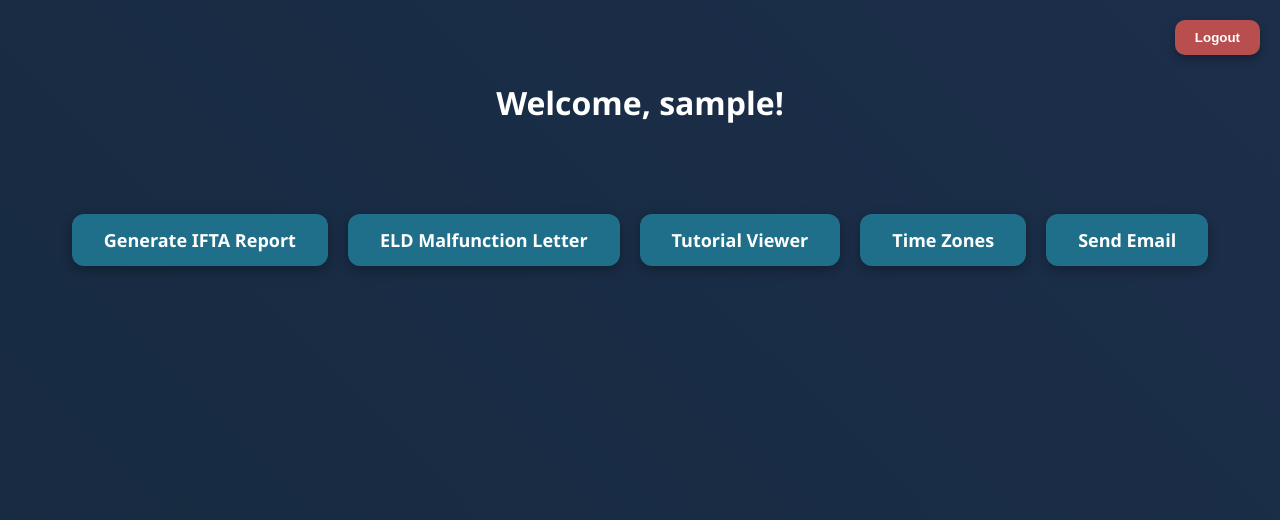
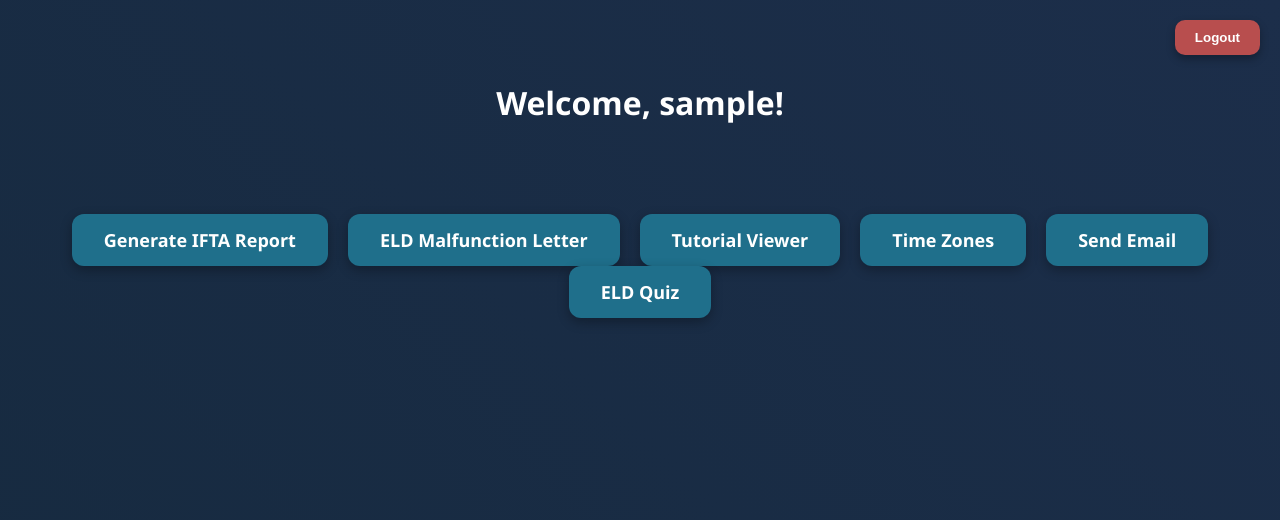
Before and after one commit to aliagzamxonove/ALI, a Flask app: page /dashboard in a window 1280 px wide. Shown: the top 520 px of the page. Run offline with Flask 3, Linux system fonts and the light colour scheme; the visitor is signed in with stand-in values (Sample User, id 1).

Commit message:
Update dashboard.html

```diff
--- a/templates/dashboard.html
+++ b/templates/dashboard.html
@@ -214,6 +214,8 @@
       <a href="{{ url_for('timezones') }}" class="dashboard-btn">Time Zones</a>
       <a href="{{ url_for('mail_page') }}" class="dashboard-btn">Send Email</a>
     </div>
+      <a href="{{ url_for('eldquiz') }}" class="dashboard-btn">ELD Quiz</a>
+    </div>
 
     <button id="logoutBtn" aria-label="Logout" title="Log out of your account">Logout</button>
 
```
